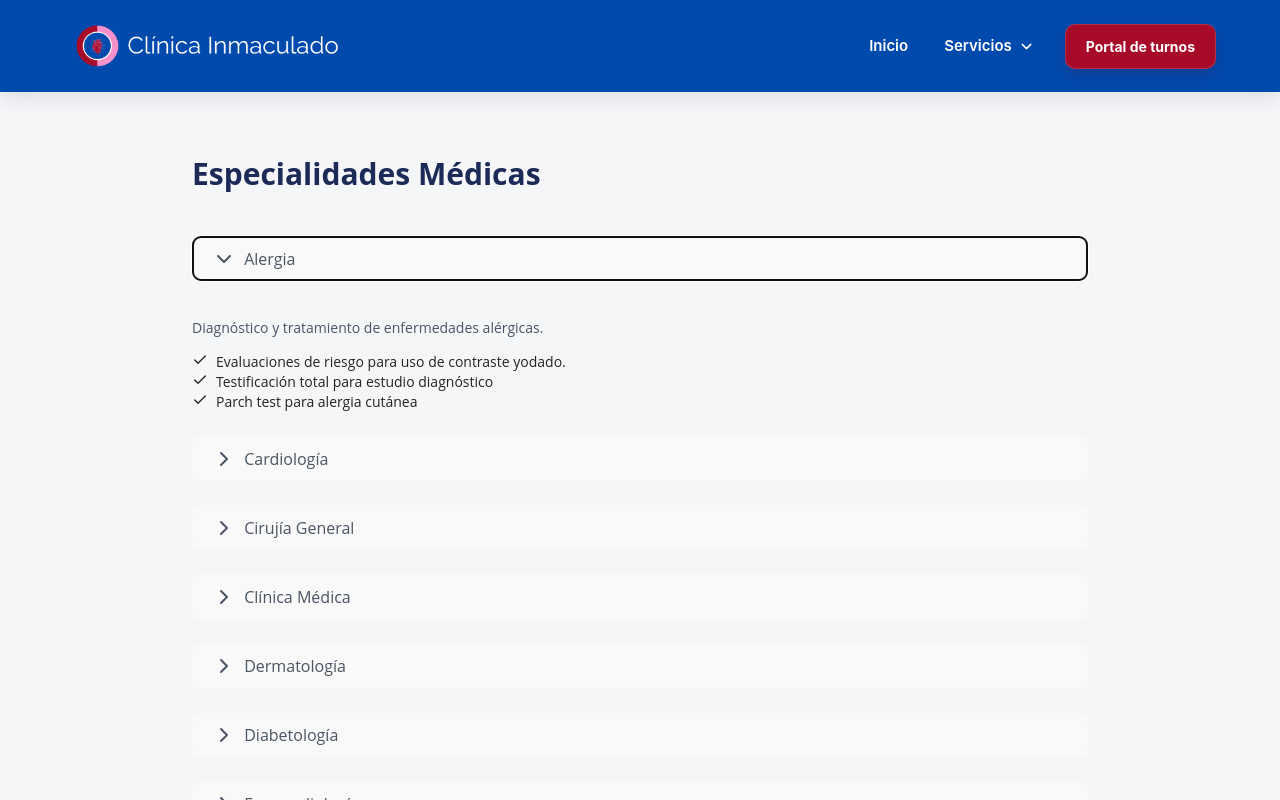
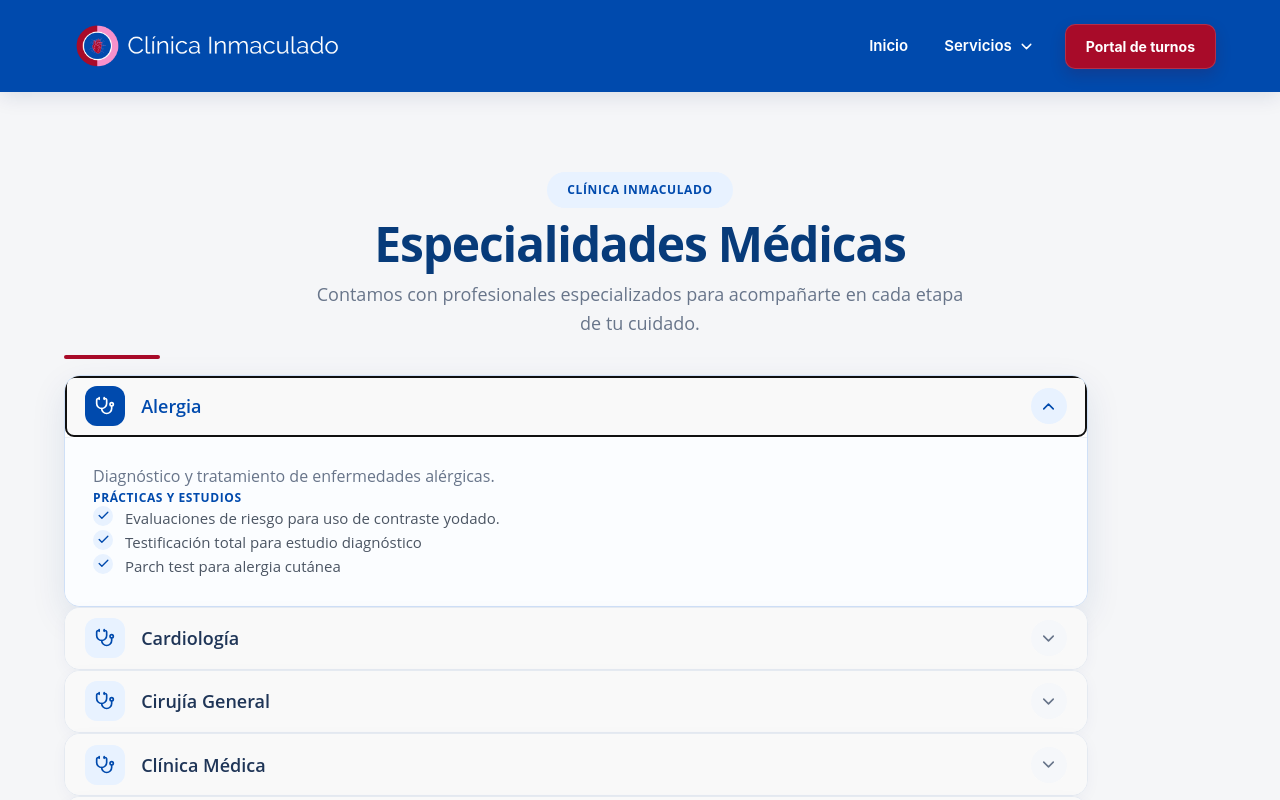
Before and after one commit to AngelaMiniello/pgestion-turnos, a React (Vite) app in the folder front/: page /specialties in a window 1280 px wide. Both pictures are taken after a click on the button "Alergia". Shown: the top 800 px of the page. Built offline with nearby package versions, Linux system fonts and the light colour scheme.

Commit message:
specialities

```diff
--- a/front/src/components/NavBar/ServicesMenu.module.css
+++ b/front/src/components/NavBar/ServicesMenu.module.css
@@ -37,6 +37,7 @@
     left: 0;
     width: 230px;
     padding-top: 8px;
+    padding-bottom: 8px;
     background: #ffffff;
     border: 1px solid #e6edf7;
     border-radius: 14px;
--- a/front/src/views/Specialties/Specialties.tsx
+++ b/front/src/views/Specialties/Specialties.tsx
@@ -1,5 +1,5 @@
 import { useState } from "react";
-import { ChevronRight, Check } from "lucide-react";
+import { ChevronDown, Check, Stethoscope } from "lucide-react";
 
 const specialties = [
   {
@@ -272,77 +272,125 @@ const specialties = [
 ];
 
 function Specialties() {
-  const [openId, setOpenId] = useState(null);
+  const [openId, setOpenId] = useState<number | null>(null);
 
-  const toggle = (id) => {
+  const toggle = (id: number) => {
     setOpenId(openId === id ? null : id);
   };
 
   return (
-    <section className="px-4 md:px-6 py-10 md:py-16 bg-[#f5f6f8] flex justify-center">
-      <div className="w-full max-w-4xl mx-auto">
+    <section className="flex w-full justify-center bg-[#f5f6f8] px-5 py-16 sm:px-6 lg:px-8 lg:py-20">
+      <div className="mx-auto flex w-full max-w-6xl flex-col gap-4">
 
-        {/* Título */}
-        <h2 className="text-xl md:text-3xl font-bold text-[#1b2a57] mb-6 md:mb-8 flex justify-start pb-4 md:pb-8">
+        {/* Header */}
+        <div className="flex flex-col items-center gap-3 text-center">
+          <span className="mb-8 rounded-full bg-[#e8f2ff] px-5 py-2.5 text-xs font-bold uppercase tracking-wider text-[#004aad]">
+            Clínica Inmaculado
+          </span>
+          <h2 className="mt-2 text-3xl font-bold tracking-tight text-[#073b7a] sm:text-5xl">
             Especialidades Médicas
           </h2>
+          <p className="mt-4 max-w-2xl text-base leading-relaxed text-[#68758a] sm:text-lg">
+            Contamos con profesionales especializados para acompañarte en cada etapa de tu cuidado.
+          </p>
+        </div>
 
-        {/* Lista */}
-        <div className="space-y-3">
-          {specialties.map((item) => {
-            const isOpen = openId === item.id;
+        {/* Separador */}
+        <div className="mx-auto mt-6 h-1 w-24 rounded-full bg-[#a80b29]" />
+
+        {/* Especialidades */}
+        <div className="mx-auto mt-10 w-full max-w-5xl space-y-3">
+          {specialties.map((item) => { const isOpen = openId === item.id;
 
           return (
-              <div key={item.id} className="pb-3 pt-3">
+            <article
+              key={item.id}
+              className={` overflow-hidden rounded-2xl border bg-white transition-all duration-300 ${
+                isOpen ? "border-[#cfe0f7] shadow-[0_12px_35px_rgba(0,55,120,0.10)]"
+                : "border-[#e5eaf1] shadow-[0_4px_15px_rgba(0,55,120,0.04)] hover:border-[#d3e2f5] hover:shadow-[0_8px_25px_rgba(0,55,120,0.08)]"
+              } `}
+            >
 
               {/* Botón */}
               <button
+                type="button"
                 onClick={() => toggle(item.id)}
-                  className="flex items-center gap-2 text-left w-full text-[#4b5563] text-sm md:text-base font-medium bg-transparent hover:border-[#1b2a57]"
+                aria-expanded={isOpen}
+                className=" flex w-full items-center justify-between gap-4 px-5 py-5 text-left transition-colors duration-200 hover:bg-[#f8fbff] sm:px-7"
               >
-                  <ChevronRight
-                    className={`transition-transform duration-300 ${
-                      isOpen ? "rotate-90" : ""
-                    }`}
-                  />
+
+                <div className="flex min-w-0 items-center gap-4">
+                  {/* Icono */}
+                  <div className={` flex h-10 w-10 shrink-0 items-center justify-center rounded-xl transition-colors duration-300 ${
+                  isOpen ? "bg-[#004aad] text-white"
+                  : "bg-[#e8f2ff] text-[#004aad]"
+                } `} >
+                  <Stethoscope size={20} strokeWidth={2} />
+                  </div>
+
+                  {/* Nombre */}
+                  <span className={` text-base font-semibold transition-colors duration-200 sm:text-lg ${
+                  isOpen ? "text-[#004aad]"
+                  : "text-[#1f3557]"
+                } `} >
                   {item.name}
+                  </span>
+                </div>
+
+                {/* Chevron */}
+                <div className={` flex h-9 w-9 shrink-0 items-center justify-center rounded-full transition-all duration-300 ${
+                  isOpen ? "bg-[#e8f2ff] text-[#004aad]"
+                  : "bg-[#f5f7fa] text-[#68758a]"
+                } `} >
+                  <ChevronDown size={19} className={`transition-transform duration-300 ${ isOpen ? "rotate-180" : "" }`} />
+                </div>
               </button>
 
+                {/* Contenido */}
                 {isOpen && (
-                  <div className="mt-3 md:mt-4 ml-2 md:ml-6 space-y-4 md:space-y-6">
+                  <div className="border-t border-[#edf1f6] bg-[#fbfdff] px-5 pb-7 pt-6 sm:px-7">
+                    <div className="space-y-8">
+                      {item.sections.map((section, index) => (
+                        <div key={index} className="space-y-4">
 
-                    {item.sections.map((section, index) => (
-                    <div key={index} className="space-y-3">
-
-                      {/* Título */}
-                      <h4 className="font-semibold text-sm md:text-base pt-4 md:pt-6">
+                          {/* Título de sección */}
+                          {section.title && (
+                            <h3 className="text-lg font-bold text-[#073b7a] sm:text-xl">
                           {section.title}
-                      </h4>
+                            </h3> )}
 
                             {/* Descripción */}
-                      <p className="text-xs md:text-sm text-gray-600 leading-relaxed pt-2 md:pt-3">
+                            <p className="text-sm leading-7 text-[#68758a] sm:text-base">
                           {section.description}
                             </p>
 
-                      {/* Lista */}
-        <ul className="space-y-2 pt-2 md:pt-3">
+                            {/* Estudios */}
+                            {section.studies.length > 0 && (
+                          <div>
+                            <p className="mb-4 text-xs font-bold uppercase tracking-wider text-[#004aad]">
+                              Prácticas y estudios
+                            </p>
+                            <ul className="space-y-3">
                               {section.studies.map((study, i) => (
-            <li key={i} className="flex gap-2 text-xs md:text-sm">
-              <Check className="w-4 h-4 mt-1 shrink-0"/> {study}
+                                <li key={i} className="flex items-start gap-3 text-sm leading-6 text-[#4b5563] sm:text-[15px]" >
+                                  <span className="mt-0.5 flex h-5 w-5 shrink-0 items-center justify-center rounded-full bg-[#e8f2ff] text-[#004aad]">
+                                    <Check size={13} strokeWidth={2.5} />
+                                  </span>
+                                  <span>{study}</span>
                                 </li>
                               ))}
                             </ul>
-
-      </div>
-    ))}
-
                           </div>
                             )}
                         </div>
+                      ))}
+                    </div>
+                  </div>
+                )}
+            </article>
           );
           })}
         </div>
-
       </div>
     </section>
   );
```
Lines whose indentation alone changed are shown as unchanged.
